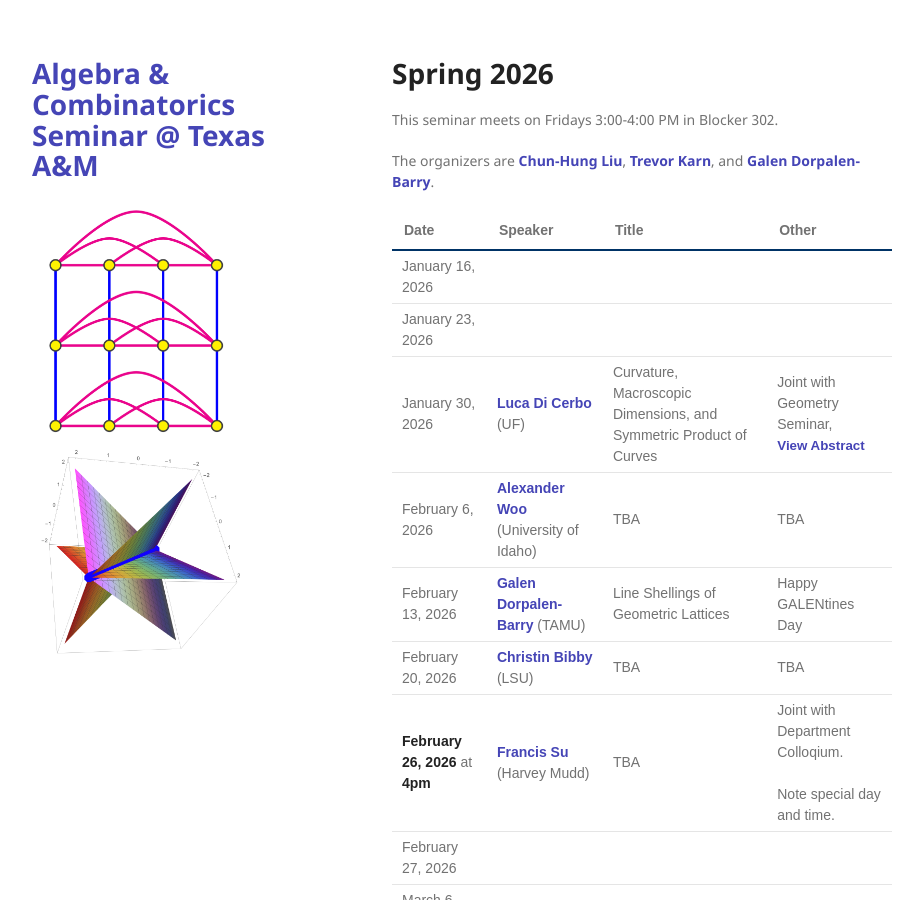
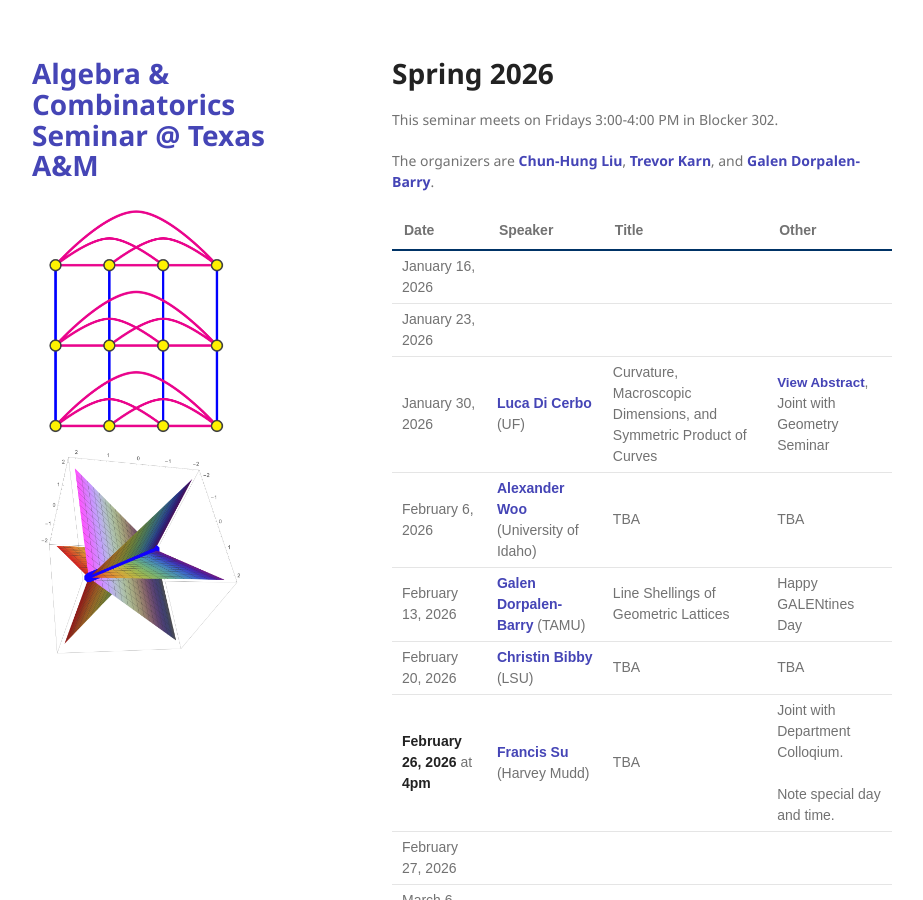
Before and after one commit to tamu-seminar/alg-comb, a Jekyll site: the page built from index.md, in a window 1280 px wide and 900 px high. Shown: the whole window, without its empty margins (178-1101 px from the left). Built offline with Jekyll 4.4.1, drawn with Linux system fonts in a browser that asks for light colours.

Commit message:
cosmetic

```diff
--- a/index.md
+++ b/index.md
@@ -25,7 +25,7 @@ The organizers are [Chun-Hung Liu](https://people.tamu.edu/~chliu/), [Trevor Kar
 |-------------------|---------|-------|-------|
 | January 16, 2026  |         |       |       |
 | January 23, 2026  |         |       |       |
-| January 30, 2026  | [Luca Di Cerbo](https://people.clas.ufl.edu/ldicerbo/) (UF)     |  Curvature, Macroscopic Dimensions, and Symmetric Product of Curves     |  Joint with Geometry Seminar, <button type="button" class="abstract-link" onclick="showAbstract('dicerbo')">View Abstract</button>      |
+| January 30, 2026  | [Luca Di Cerbo](https://people.clas.ufl.edu/ldicerbo/) (UF)     |  Curvature, Macroscopic Dimensions, and Symmetric Product of Curves     |  <button type="button" class="abstract-link" onclick="showAbstract('dicerbo')">View Abstract</button>, Joint with Geometry Seminar     |
 | February 6, 2026  | [Alexander Woo](https://www.uidaho.edu/people/awoo) (University of Idaho)        |  TBA  | TBA   |
 | February 13, 2026 | [Galen Dorpalen-Barry](https://galen.dorpalen-barry.org/) (TAMU)        |   Line Shellings of Geometric Lattices    |   Happy GALENtines Day    |
 | February 20, 2026 | [Christin Bibby](https://www.math.lsu.edu/~bibby/) (LSU)    |   TBA    |   TBA    |
```
